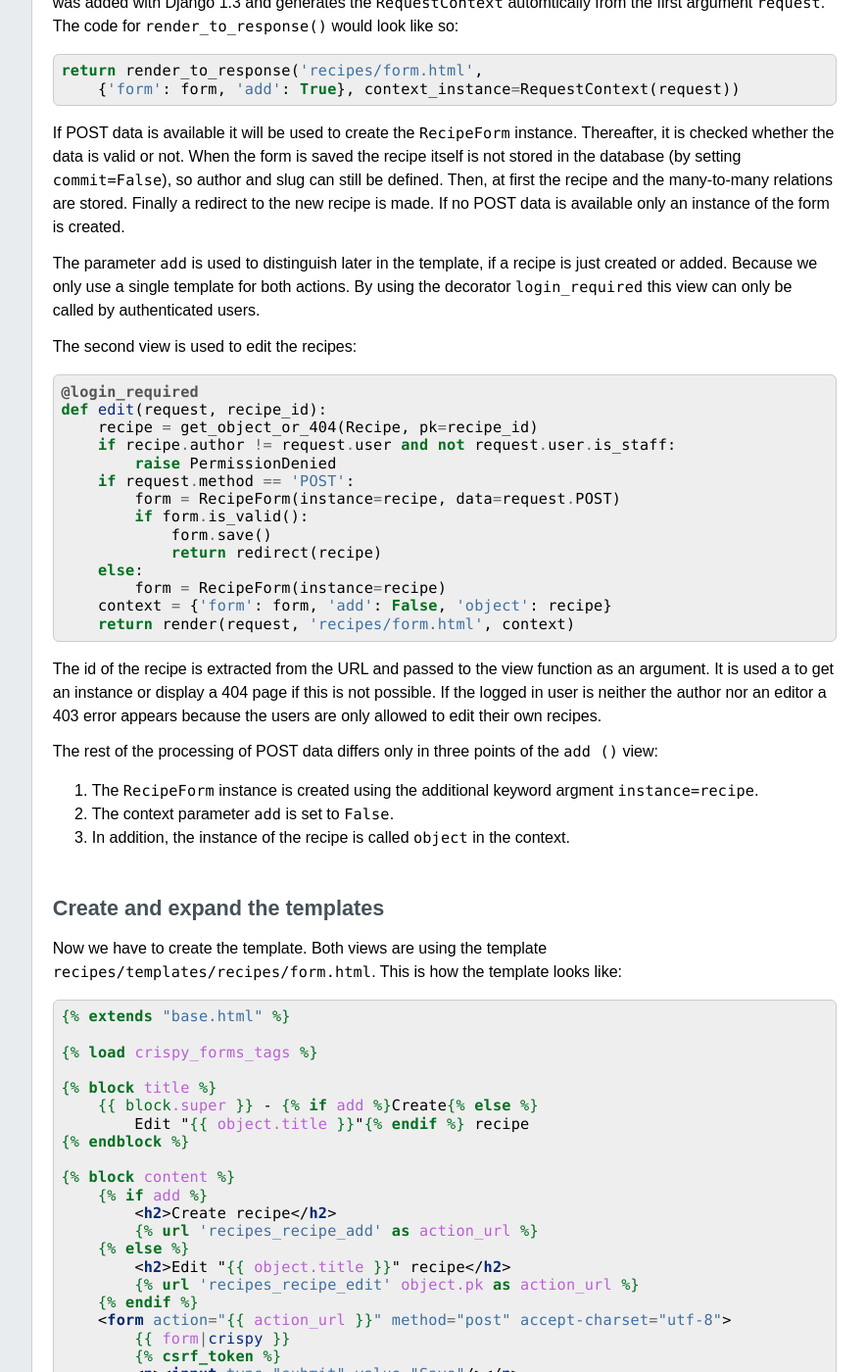
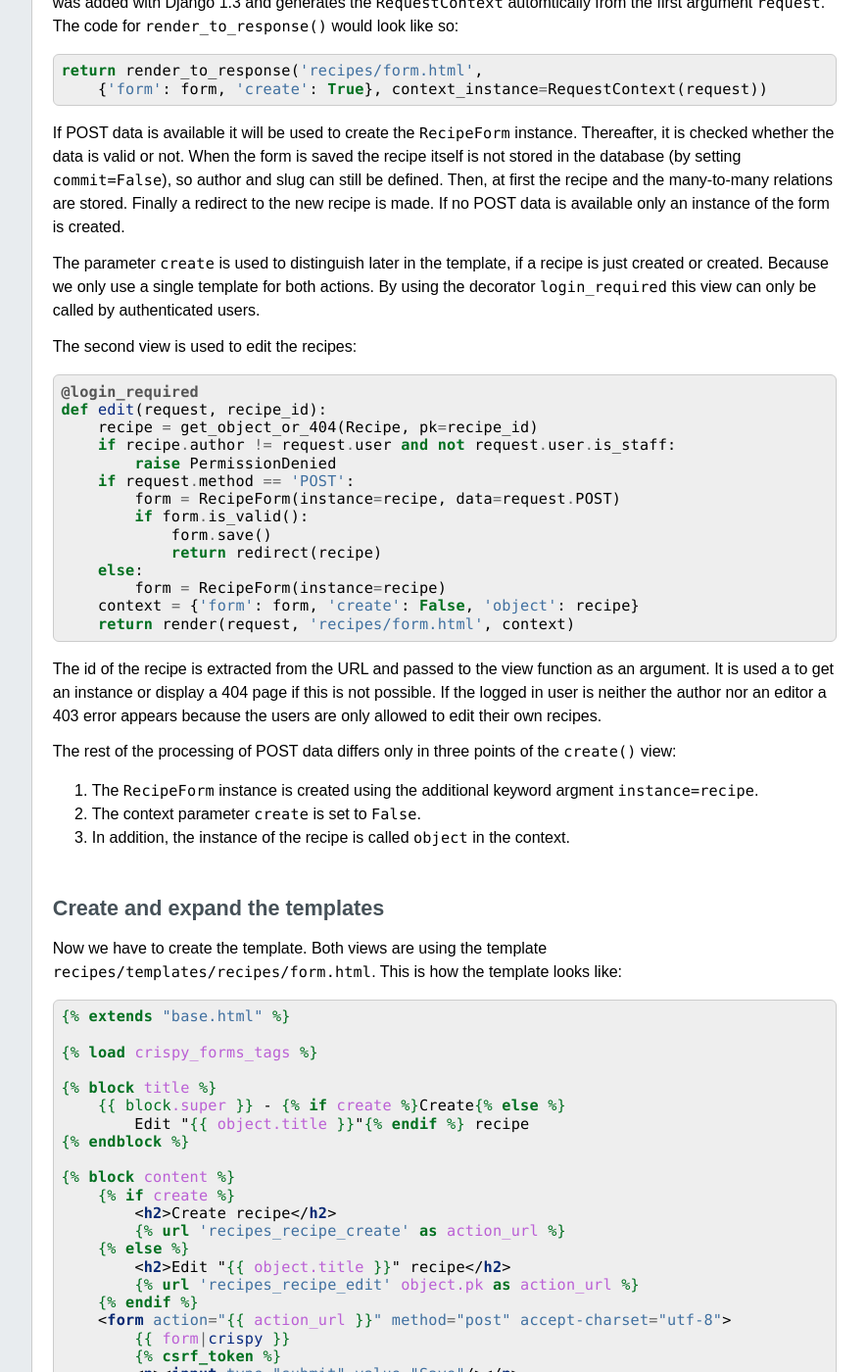
Before and after one commit to keimlink/django-workshop, a Sphinx documentation site: the page built from docs/recipe_form.rst, in a window 1280 px wide and 1400 px high, scrolled down 1586 px. Shown: the whole window at 98% size, without its empty margins (224-1109 px from the left). Built offline with Sphinx 7.4.7, drawn with Linux system fonts in a browser that asks for light colours; comment, search, counter and statistics services are not loaded; some of the changed text lies outside the part shown.

Commit message:
Renamed recipes.views.add to recipes.views.create

```diff
--- a/docs/recipe_form.rst
+++ b/docs/recipe_form.rst
@@ -1,6 +1,6 @@
-***********************
-Add Recipes with a Form
-***********************
+**************************
+Create Recipes with a Form
+**************************
 
 Now we want to allow all authenticated users to create recipes in the front end.
 
@@ -12,7 +12,7 @@ in :file:`recipes/urls.py`:
 
 ::
 
-    url(r'^create/$', 'recipes.views.add', name='recipes_recipe_add'),
+    url(r'^create/$', 'recipes.views.create', name='recipes_recipe_create'),
     url(r'^edit/(?P<recipe_id>\d+)/$', 'recipes.views.edit', name='recipes_recipe_edit'),
 
 The full URLconf looks like this:
@@ -23,7 +23,7 @@ The full URLconf looks like this:
 
     urlpatterns = [
         url(r'^recipe/(?P<slug>[-\w]+)/$', 'recipes.views.detail', name='recipes_recipe_detail'),
-        url(r'^create/$', 'recipes.views.add', name='recipes_recipe_add'),
+        url(r'^create/$', 'recipes.views.create', name='recipes_recipe_create'),
         url(r'^edit/(?P<recipe_id>\d+)/$', 'recipes.views.edit', name='recipes_recipe_edit'),
         url(r'^$', 'recipes.views.index', name='recipes_recipe_index'),
     ]
@@ -69,7 +69,7 @@ Then you add the view to create a new recipe:
 ::
 
     @login_required
-    def add(request):
+    def create(request):
         if request.method == 'POST':
             form = RecipeForm(request.POST)
             if form.is_valid():
@@ -81,7 +81,7 @@ Then you add the view to create a new recipe:
                 return redirect(recipe)
         else:
             form = RecipeForm()
-        context = {'form': form, 'add': True}
+        context = {'form': form, 'create': True}
         return render(request, 'recipes/form.html', context)
 
 Instead of using the :ref:`already known <using_request_context>` shortcut
@@ -93,7 +93,7 @@ like so:
 ::
 
     return render_to_response('recipes/form.html',
-        {'form': form, 'add': True}, context_instance=RequestContext(request))
+        {'form': form, 'create': True}, context_instance=RequestContext(request))
 
 If POST data is available it will be used to create the ``RecipeForm``
 instance. Thereafter, it is checked whether the data is valid or not. When the
@@ -103,8 +103,8 @@ recipe and the many-to-many relations are stored. Finally a redirect to the new
 recipe is made. If no POST data is available only an instance of the form is
 created.
 
-The parameter ``add`` is used to distinguish later in the template, if a recipe
-is just created or added. Because we only use a single template for both
+The parameter ``create`` is used to distinguish later in the template, if a recipe
+is just created or created. Because we only use a single template for both
 actions. By using the decorator ``login_required`` this view can only be called
 by authenticated users.
 
@@ -124,7 +124,7 @@ The second view is used to edit the recipes:
                 return redirect(recipe)
         else:
             form = RecipeForm(instance=recipe)
-        context = {'form': form, 'add': False, 'object': recipe}
+        context = {'form': form, 'create': False, 'object': recipe}
         return render(request, 'recipes/form.html', context)
 
 The id of the recipe is extracted from the URL and passed to the view function
@@ -133,10 +133,10 @@ is not possible. If the logged in user is neither the author nor an editor a
 403 error appears because the users are only allowed to edit their own recipes.
 
 The rest of the processing of POST data differs only in three points of the
-``add ()`` view:
+``create()`` view:
 
 #. The ``RecipeForm`` instance is created using the additional keyword argment ``instance=recipe``.
-#. The context parameter ``add`` is set to ``False``.
+#. The context parameter ``create`` is set to ``False``.
 #. In addition, the instance of the recipe is called ``object`` in the context.
 
 Create and expand the templates
@@ -153,14 +153,14 @@ like:
     {% load crispy_forms_tags %}
 
     {% block title %}
-        {{ block.super }} - {% if add %}Create{% else %}
+        {{ block.super }} - {% if create %}Create{% else %}
             Edit "{{ object.title }}"{% endif %} recipe
     {% endblock %}
 
     {% block content %}
-        {% if add %}
+        {% if create %}
             <h2>Create recipe</h2>
-            {% url 'recipes_recipe_add' as action_url %}
+            {% url 'recipes_recipe_create' as action_url %}
         {% else %}
             <h2>Edit "{{ object.title }}" recipe</h2>
             {% url 'recipes_recipe_edit' object.pk as action_url %}
@@ -172,7 +172,7 @@ like:
         </form>
     {% endblock %}
 
-In the template, you can now see how the parameter ``add`` is used to
+In the template, you can now see how the parameter ``create`` is used to
 distinguish between creating and editing.
 
 Now you can expand the template :file:`recipes/templates/recipes/detail.html`
@@ -187,7 +187,7 @@ And add a link to create a recipe to the list template
 
 ..  code-block:: html+django
 
-    <a href="{% url 'recipes_recipe_add' %}">Create new recipe</a>
+    <a href="{% url 'recipes_recipe_create' %}">Create new recipe</a>
 
 Finished! As a registered user you can now create and edit recipes in the front
 end.
```
